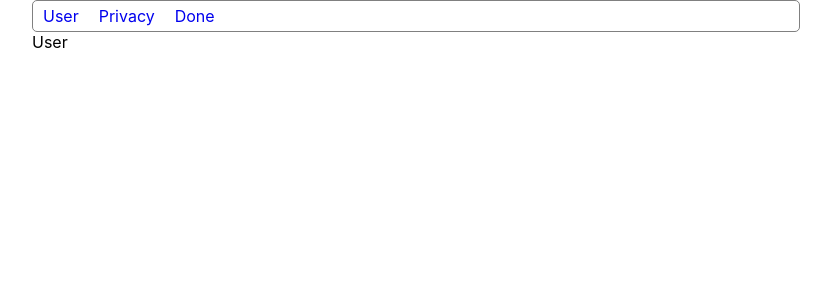
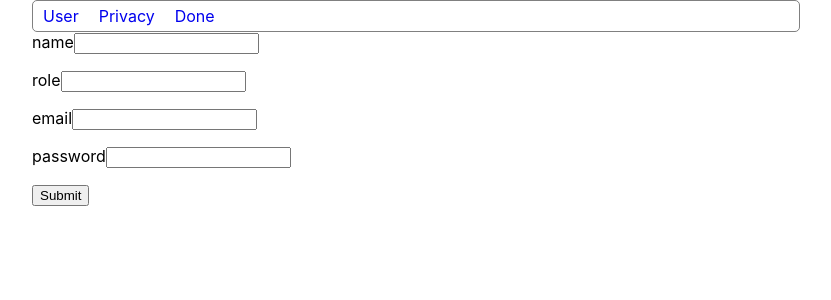
Before and after one commit to Yagogc/tray-test, a React (Create React App) app: page /user in a window 1280 px wide. Shown: the top 300 px of the page, without its empty margins (224-1055 px from the left). Built offline with nearby package versions, Linux system fonts and the light colour scheme.

Commit message:
Add User Form

```diff
--- a/package.json
+++ b/package.json
@@ -53,6 +53,7 @@
     "@types/react": "16.9.35",
     "@types/react-dom": "16.9.8",
     "@types/react-router-dom": "5.1.5",
+    "@types/yup": "0.29.1",
     "eslint-config-airbnb": "18.1.0",
     "eslint-config-prettier": "6.11.0",
     "eslint-plugin-prettier": "3.1.3",
@@ -62,8 +63,10 @@
     "prettier": "2.0.5",
     "react": "16.13.1",
     "react-dom": "16.13.1",
+    "react-hook-form": "5.7.2",
     "react-router-dom": "5.2.0",
     "react-scripts": "3.4.1",
-    "typescript": "3.9.3"
+    "typescript": "3.9.3",
+    "yup": "0.29.1"
   }
 }
--- /dev/null
+++ b/src/components/Inputs/Inputs.tsx
@@ -0,0 +1,22 @@
+import React from 'react'
+import { useForm } from 'react-hook-form'
+
+interface InputProps {
+  type: string
+  name: string
+  register: ReturnType<typeof useForm>['register']
+  errors: ReturnType<typeof useForm>['errors']
+  isRequired?: boolean
+}
+
+const Input: React.FC<InputProps> = ({ type, name, register, errors }) => {
+  return (
+    <div>
+      <label htmlFor={name}>{name}</label>
+      <input type={type} name={name} ref={register} tabIndex={0} />
+      <p>{errors[name]?.message}</p>
+    </div>
+  )
+}
+
+export { Input }
--- /dev/null
+++ b/src/components/Inputs/index.ts
@@ -0,0 +1,3 @@
+import { Input } from './Inputs'
+
+export { Input }
--- a/src/pages/User.tsx
+++ b/src/pages/User.tsx
@@ -1,7 +1,44 @@
 import React from 'react'
+import { useForm } from 'react-hook-form'
+import { useHistory } from 'react-router-dom'
+import userSchema from '../validation/index'
+import { Input } from '../components/Inputs'
+import routes from '../routes'
+
+type FormData = {
+  name: string
+  role: string
+  email: string
+  password: string
+}
 
 const User = () => {
-  return <div>User</div>
+  let history = useHistory()
+  const { register, handleSubmit, errors } = useForm<FormData>({
+    validationSchema: userSchema,
+  })
+
+  const onSubmit = handleSubmit((data) => {
+    console.log(data)
+    history.push(routes.privacy)
+  })
+
+  return (
+    <div>
+      <form onSubmit={onSubmit}>
+        <Input type="text" name="name" register={register} errors={errors} />
+        <Input type="role" name="role" register={register} errors={errors} />
+        <Input type="email" name="email" register={register} errors={errors} />
+        <Input
+          type="password"
+          name="password"
+          register={register}
+          errors={errors}
+        />
+        <button type="submit">Submit</button>
+      </form>
+    </div>
+  )
 }
 
 export default User
--- /dev/null
+++ b/src/validation/index.ts
@@ -0,0 +1,3 @@
+import userSchema from './userSchema'
+
+export default userSchema
--- /dev/null
+++ b/src/validation/userSchema.ts
@@ -0,0 +1,21 @@
+import { string, object } from 'yup'
+
+const userSchema = object().shape({
+  name: string()
+    .required('Name is required')
+    .min(2, 'Name must have 2 characters at least')
+    .max(35, 'Name must have less than 35 characters'),
+  role: string().max(35, 'Role must have less than 35 characters'),
+  email: string()
+    .email('Must be a valid email')
+    .required('Email is required')
+    .max(35, 'Email must have less than 35 characters'),
+  password: string()
+    .required('Password is required')
+    .matches(
+      new RegExp('^(?=.*[0-9])(?=.*[a-z])(?=.*[A-Z])'),
+      'The password must have at least 9 characters, 1 uppercase and 1 lowercase'
+    ),
+})
+
+export default userSchema
```
Also changed, not shown: 1 other file (tests, documents, lock files or other folders).
